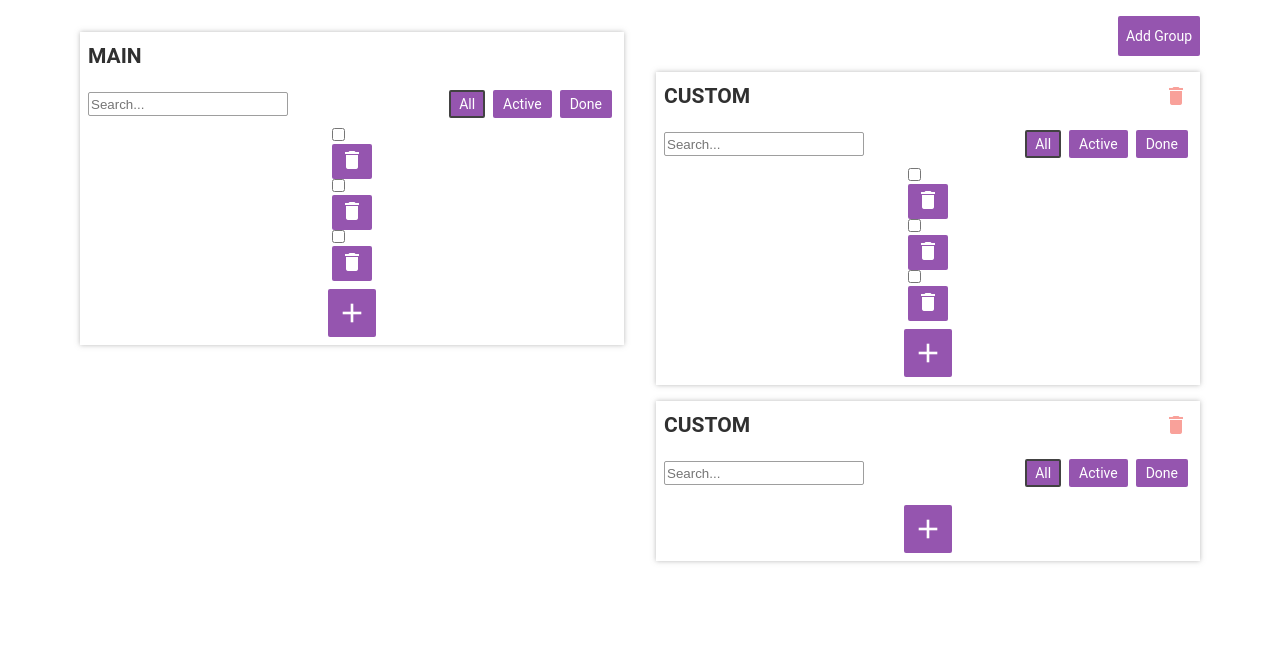
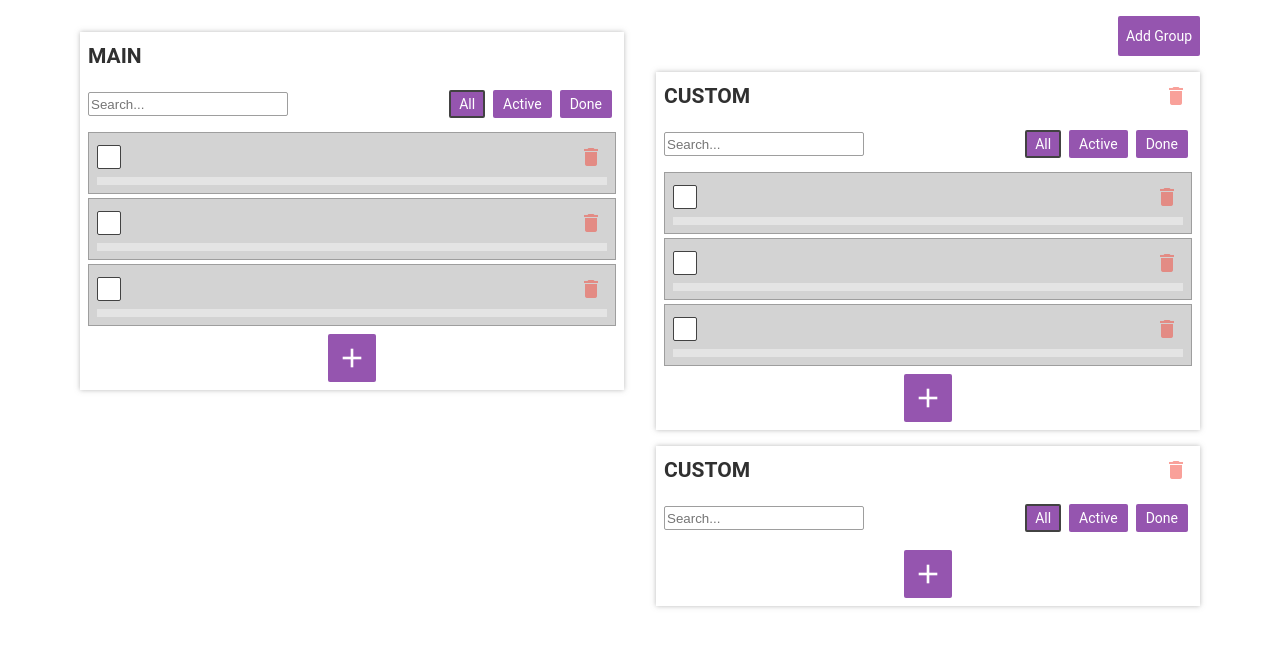
Before and after one commit to M-kos/ToDo-Vue-Vuex, a Vue app: page / in a window 1280 px wide. Shown: the top 646 px of the page. Built offline with nearby package versions, Linux system fonts and the light colour scheme.

Commit message:
Импорт стилей

```diff
--- a/src/assets/main.scss
+++ b/src/assets/main.scss
@@ -3,3 +3,6 @@
 
 @import "./components/app.scss";
 @import "./components/groupCards.scss";
+@import "./components/cardItem.scss";
+@import "./components/createForm.scss";
+@import "./components/confirmModal.scss";
```
